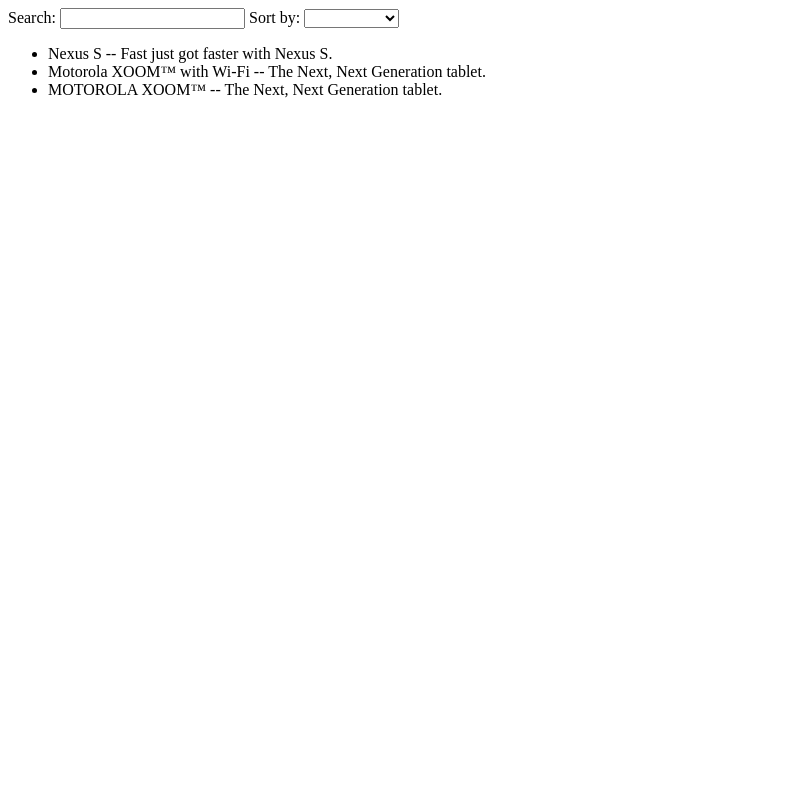
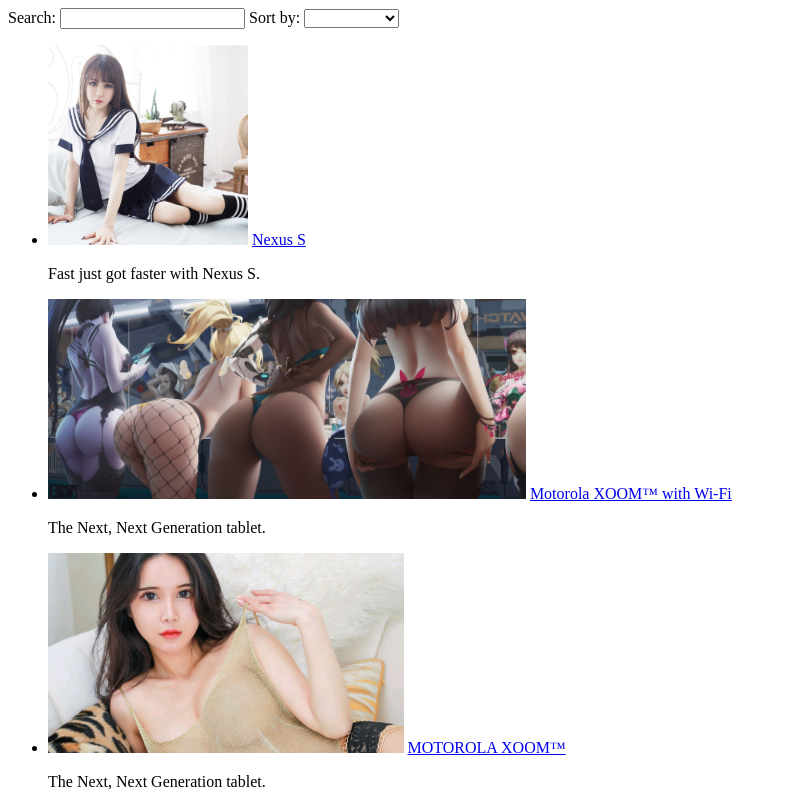
Before and after one commit to changliu08/angularjs1.3.16_demo, a plain HTML site: page index.html at #/phones in a window 1280 px wide. Shown: the whole page, without its empty margins (0-786 px from the left). Drawn offline with Linux system fonts and the light colour scheme.

Commit message:
tutorial7/Routing & Multiple Views

```diff
--- a/app.js
+++ b/app.js
@@ -1,9 +1,21 @@
-angular.module("demoApp", []).controller("PhoneListCtrl", function ($scope) {
-
-    $scope.phones = [
-        { name: 'Nexus S', snippet: 'Fast just got faster with Nexus S.', age: 3 },
-        { name: 'Motorola XOOM™ with Wi-Fi', snippet: 'The Next, Next Generation tablet.', age: 2 },
-        { name: 'MOTOROLA XOOM™', snippet: 'The Next, Next Generation tablet.', age: 1 }
-    ];
-    console.log($scope);
+var app = angular.module("demoApp", ["ngRoute"]);
+app.config(["$routeProvider", function (routeProvider) {
+    routeProvider
+        .when("/phones", {
+            templateUrl: "partials/phone-list.html"
+        })
+        .when("/phones/:id", {
+            templateUrl: "partials/phone-detail.html"
+        })
+        .otherwise({
+            redirectTo: '/phones'
+        })
+}]);
+app.controller("PhoneListCtrl", function ($scope, $http) {
+    $http.get("phones.json").then(function (resp) {
+        $scope.phones = resp.data;
+    });
+    // console.log($scope);
+}).controller("PhoneDetailCtrl", function ($scope, $routeParams) {
+    $scope.phoneId = $routeParams.id;
 });
--- /dev/null
+++ b/index.css
@@ -0,0 +1,4 @@
+.thumb img {
+    max-width: 500px;
+    height: 200px;
+}
--- a/index.html
+++ b/index.html
@@ -6,20 +6,11 @@
     <meta http-equiv="X-UA-Compatible" content="IE=edge">
     <meta name="viewport" content="width=device-width, initial-scale=1.0">
     <title>Document</title>
+    <link rel="stylesheet" href="index.css">
 </head>
 
 <body>
-    Search: <input type="text" ng-model="query" />
-    Sort by:
-    <select ng-model="orderProp">
-        <option value="name">Alphabetical</option>
-        <option value="age">Newest</option>
-    </select>
-    <ul ng-controller="PhoneListCtrl">
-        <li ng-repeat="phone in phones | filter: query | orderBy: orderProp">
-            <span>{{phone.name}} -- {{phone.snippet}}</span>
-        </li>
-    </ul>
+    <div ng-view=""></div>
 </body>
 <script src="lib/angular.js"></script>
 <script src="lib/angular-route.js"></script>
--- /dev/null
+++ b/partials/phone-list.html
@@ -0,0 +1,15 @@
+<div ng-controller="PhoneListCtrl">
+    Search: <input type="text" ng-model="query" />
+    Sort by:
+    <select ng-model="orderProp">
+        <option value="name">Alphabetical</option>
+        <option value="age">Newest</option>
+    </select>
+    <ul>
+        <li ng-repeat="phone in phones | filter: query | orderBy: orderProp">
+            <a href="#/phones/{{phone.id}}" class="thumb"><img ng-src="{{phone.imageUrl}}" alt=""></a>
+            <a href="#/phones/{{phone.id}}">{{phone.name}}</a>
+            <p>{{phone.snippet}}</p>
+        </li>
+    </ul>
+</div>
--- /dev/null
+++ b/phones.json
@@ -0,0 +1,22 @@
+[{
+        "name": "Nexus S",
+        "snippet": "Fast just got faster with Nexus S.",
+        "age": 3,
+        "id": 1,
+        "imageUrl": "images/sex1.png"
+    },
+    {
+        "name": "Motorola XOOM™ with Wi-Fi",
+        "snippet": "The Next, Next Generation tablet.",
+        "age": 2,
+        "id": 2,
+        "imageUrl": "images/sex2.png"
+    },
+    {
+        "name": "MOTOROLA XOOM™",
+        "snippet": "The Next, Next Generation tablet.",
+        " age": 1,
+        "id": 3,
+        "imageUrl": "images/sex3.png"
+    }
+]
```
Also changed, not shown: partials/phone-detail.html (added, +3 -0 lines), images/sex1.png (added), images/sex2.png (added), images/sex3.png (added), images/sex4.png (added), images/xiaoze2.png (added).
